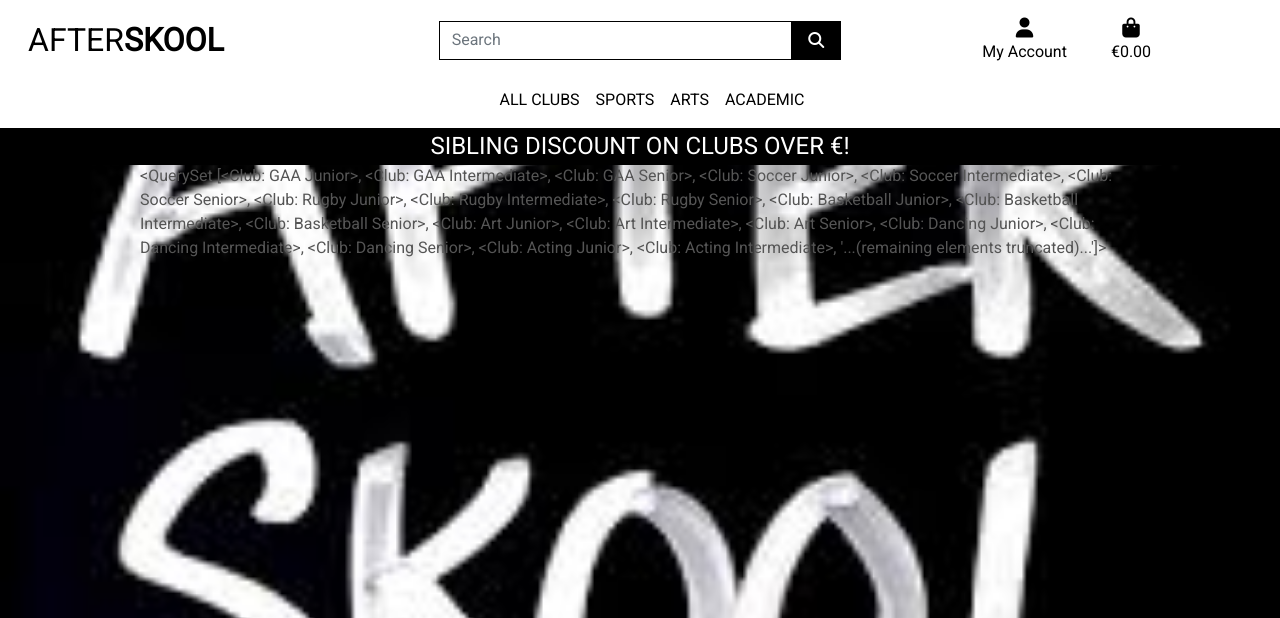
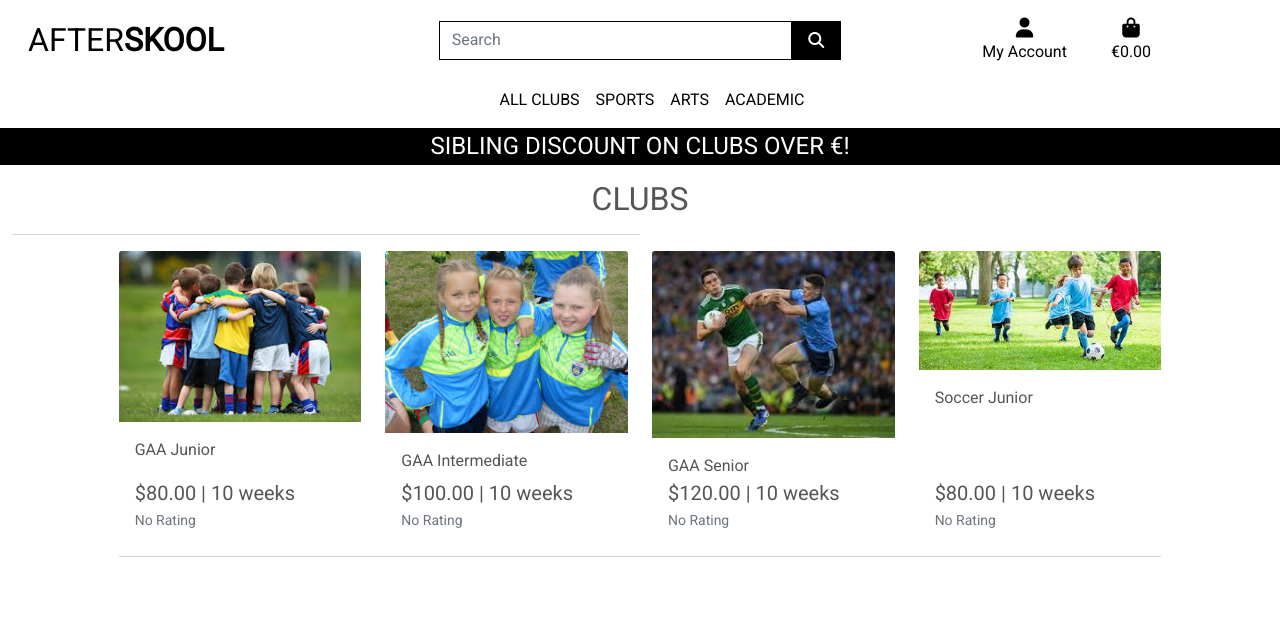
Before and after one commit to Verga1/after_skool, a Django app: page /clubs/ in a window 1280 px wide. Shown: the top 618 px of the page. Run offline with Django 3.2, Linux system fonts and the light colour scheme; data comes from the database, SQL or seed files in the repository; some libraries are stand-ins or nearby versions.

Commit message:
started club template

```diff
--- a/clubs/templates/clubs/clubs.html
+++ b/clubs/templates/clubs/clubs.html
@@ -10,10 +10,69 @@
 {% endblock %}
 
 {% block content %}
-    <div class="container">
+    <div class="overlay"></div>
+    <div class="container-fluid">
         <div class="row">
-            <div class="col">
-                {{ clubs }}
+            <div class="col text-center mt-3">
+                <h2 class="logo-font">Clubs</h2>
+                <hr class="w-50 mb-1">
+            </div>
+        </div>
+        <div class="row">
+            <div class="club-container col-10 offset-1">
+                <div class="row mt-1 mb-2"></div>
+                <div class="row">
+                    {% for club in clubs %}
+                        <div class="col-sm-6 col-md-6 col-lg-4 col-xl-3">
+                            <div class="card h-100 border-0">
+                                {% if club.image %}
+                                <a href="">
+                                    <img class="card-img-top img-fluid" src="{{ club.image.url }}" alt="{{ club.name }}">
+                                </a>
+                                {% else %}
+                                <a href="">
+                                    <img class="card-img-top img-fluid" src="{{ MEDIA_URL }}noimage.png" alt="{{ club.name }}">
+                                </a>
+                                {% endif %}
+                                <div class="card-body pb-0">
+                                    <p class="mb-0">{{ club.name }}</p>
+                                </div>
+                                <div class="card-footer bg-white pt-0 border-0 text-left">
+                                    <div class="row">
+                                        <div class="col">
+                                            <p class="lead mb-0 text-left font-weight-bold">${{ club.price }}  | {{ club.term }}</p>
+                                            {% if club.rating %}
+                                                <small class="text-muted"><i class="fas fa-star mr-1"></i>{{ club.rating }} / 5</small>
+                                            {% else %}
+                                                <small class="text-muted">No Rating</small>
+                                            {% endif %}
+                                        </div>
+                                    </div>
+                                </div>
+                            </div>
+                        </div>
+                        {% if forloop.counter|divisibleby:1 %}
+                            <div class="col-12 d-sm-none mb-5">
+                                <hr>
+                            </div>
+                        {% endif %}
+                        {% if forloop.counter|divisibleby:2 %}
+                            <div class="col-12 d-none d-sm-block d-md-block d-lg-none mb-5">
+                                <hr>
+                            </div>
+                        {% endif %}
+                        {% if forloop.counter|divisibleby:3 %}
+                            <div class="col-12 d-none d-lg-block d-xl-none mb-5">
+                                <hr>
+                            </div>
+                        {% endif %}
+                        {% if forloop.counter|divisibleby:4 %}
+                            <div class="col-12 d-none d-xl-block mb-5">
+                                <hr>
+                            </div>
+                        {% endif %}
+                    {% endfor %}
+                </div>
             </div>
         </div>
     </div>
--- a/static/css/base.css
+++ b/static/css/base.css
@@ -60,6 +60,16 @@ body {
     background: #000 !important;
 }
 
+.overlay {
+	height: 100%;
+	width: 100%;
+	top: 0;
+	left: 0;
+	position: fixed;
+	background: white;
+	z-index: -1;
+}
+
 /* -------------------------------- Media Queries */
 
 /* Slightly larger container on xl screens */
```
